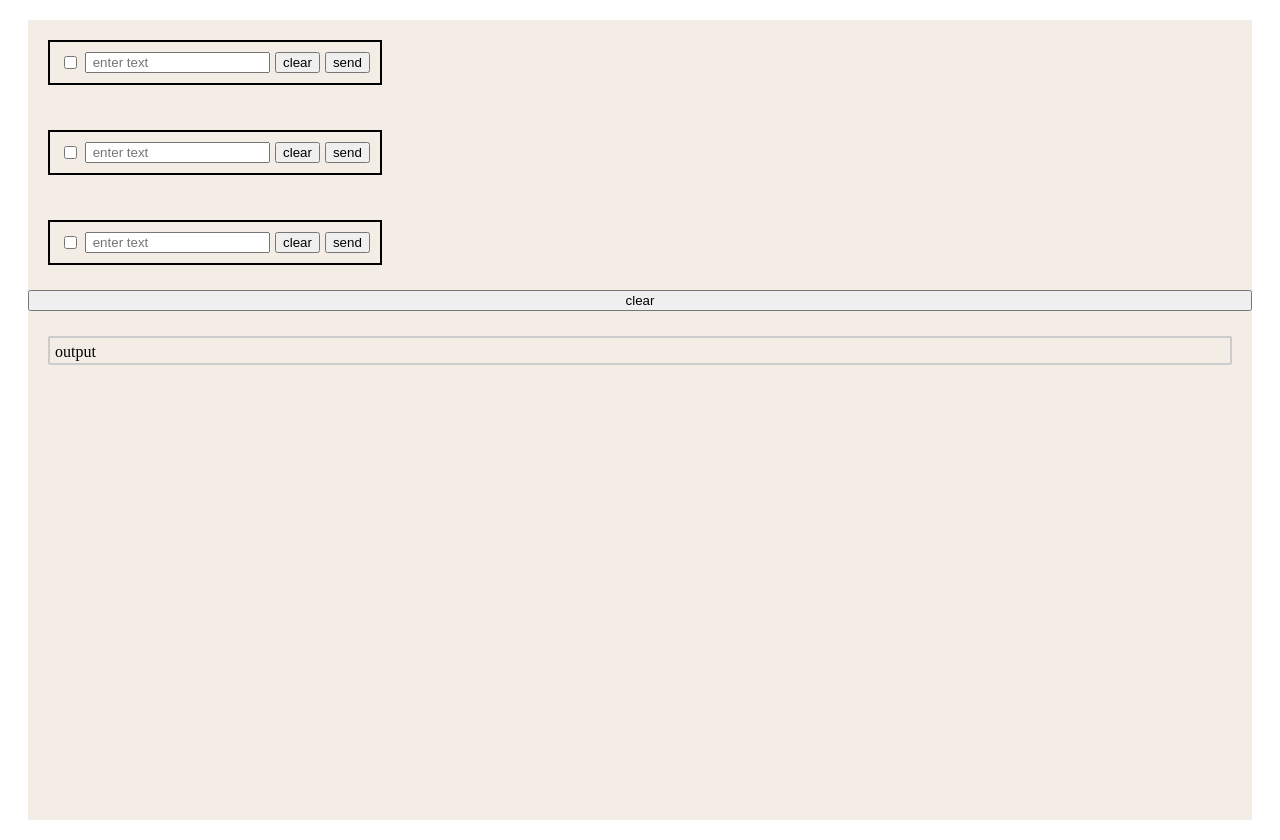
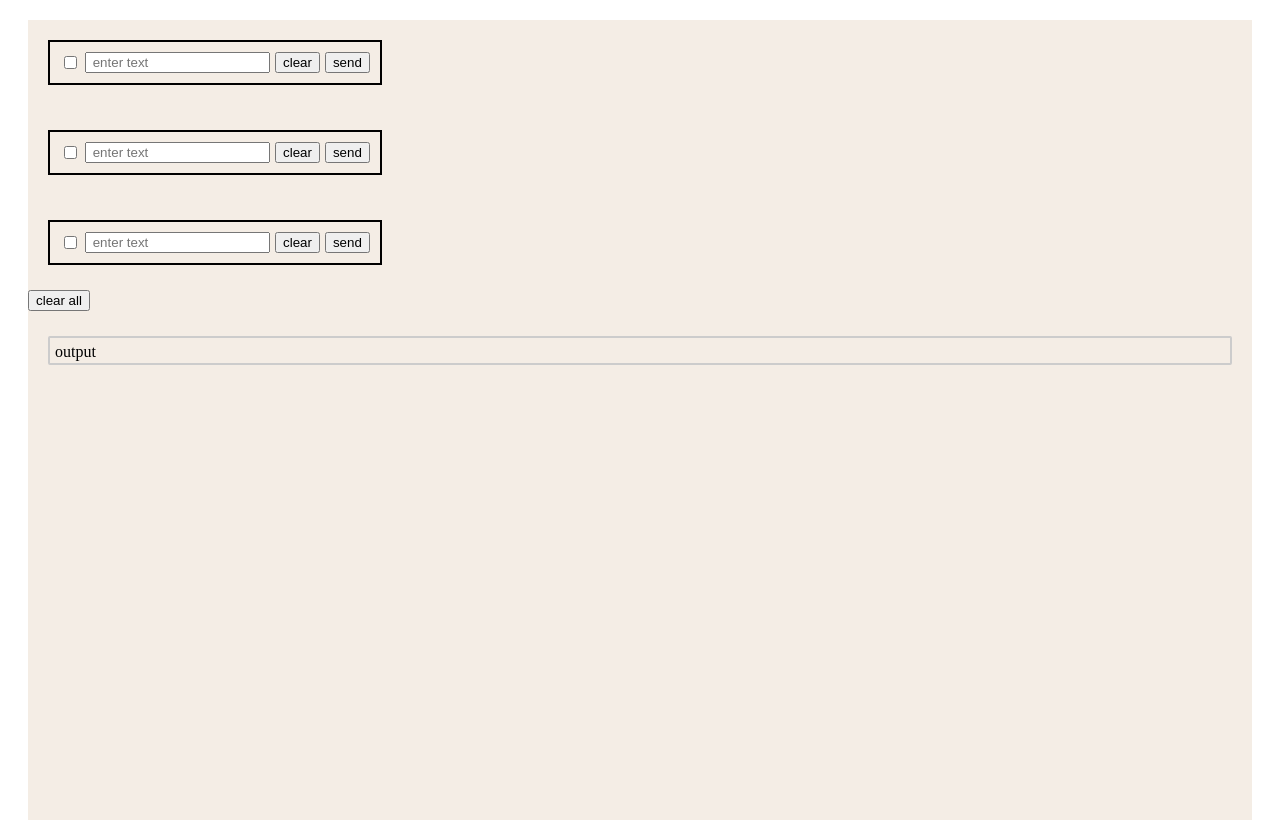
Before and after one commit to igord014/CourseCssBogdan, a website: page cssAngl.html in a window 1280 px wide. Drawn offline with Linux system fonts and the light colour scheme.

Commit message:
clear all

```diff
--- a/cssAngl.html
+++ b/cssAngl.html
@@ -74,6 +74,9 @@
         background-color: white;
         width: 30%;
       }
+      .clear-all{
+        cursor: pointer;
+      }
     </style>
   </head>
   <body>
@@ -89,7 +92,6 @@
         />
         <button onclick="clearInput()" id="clear">clear</button>
         <button onclick="sendInput()" id="send">send</button>
-
       </div>
       <div class="enterInput">
         <input id="checkbox" type="checkbox" />
@@ -113,7 +115,9 @@
         <button onclick="clearInput()" id="clear">clear</button>
         <button onclick="sendInput()" id="send">send</button>
       </div>
-      <button onclick="clearInput()" id="clear">clear</button>
+      <div class="clear-all">
+        <button onclick="clearInput()" id="clear">clear all</button>
+      </div>
 
       <div>
         <p id="outputField">output</p>
```
